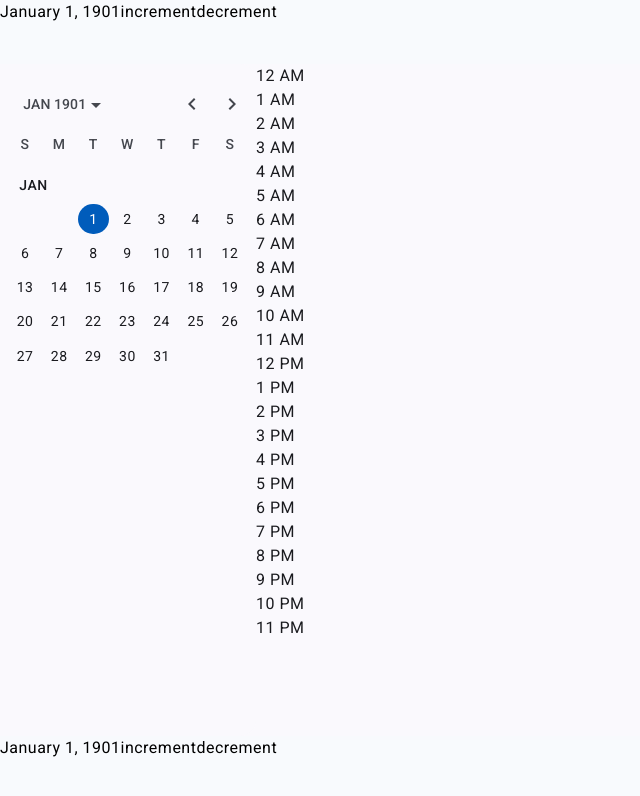
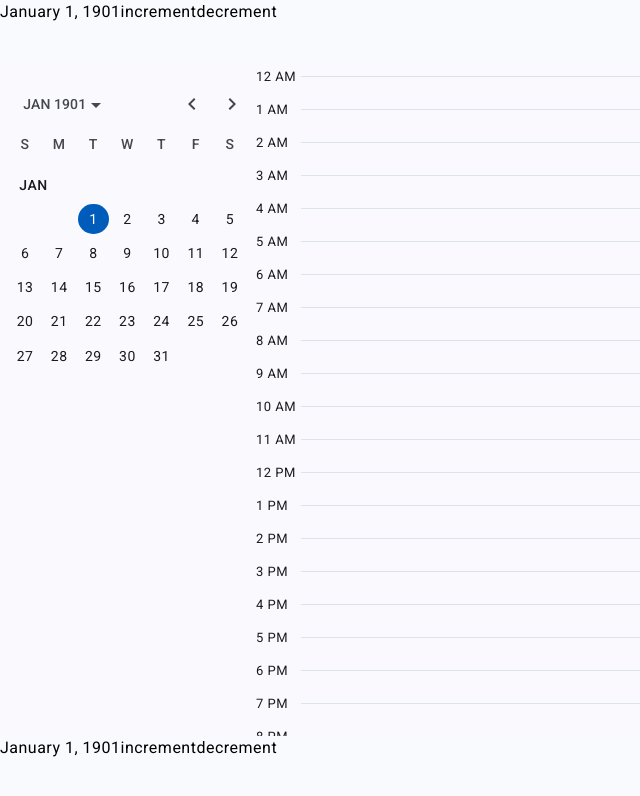
Before and after one commit to maleki-coder/payever-assessment, an Angular app: page /calendar/1/1/1 in a window 1280 px wide. Shown: the top 796 px of the page, without its empty margins (0-640 px from the left). Built offline with nearby package versions, Linux system fonts and the light colour scheme.

Commit message:
added time selection

```diff
--- a/src/app/pages/calendar/calendar.component.html
+++ b/src/app/pages/calendar/calendar.component.html
@@ -4,11 +4,23 @@
         #calendar
         [(selected)]="selected"
         (selectedChange)="onDateChange($event)"
-    ></mat-calendar>
+      />
     </mat-drawer>
     <mat-drawer-content>
-    @for(timeSlot of timeSlots | hourOnly;track timeSlot) {
-        <div>{{timeSlot }}</div>
+        @for(hour of hourSlots;track hour) {
+          <div class="hour-slot" [ngClass]="{ 'selected': isTimeSelected(hour)}"
+          (mousedown)="onMouseDown(hour)"
+          (mousemove)="onMouseMove(hour)"
+          (mouseup)="onMouseUp()">{{hour}}
+        </div>
+          @for(minute of minuteSlots;track minute) {
+            <div class="minute-slot" [ngClass]="{ 'selected': isTimeSelected(minute) }"
+            (mousedown)="onMouseDown(minute)"
+            (mousemove)="onMouseMove(minute)"
+            (mouseup)="onMouseUp()">{{minute}}</div>
           }
+
+      }
+
     </mat-drawer-content>
   </mat-drawer-container>
--- a/src/app/pages/calendar/calendar.component.scss
+++ b/src/app/pages/calendar/calendar.component.scss
@@ -7,11 +7,33 @@
     display: flex;
     flex-direction: column;
 }
+mat-drawer-content {
+    overflow-y: auto;
+    overflow-x: hidden;
+}
 mat-drawer {
     width : 20%
 }
-::ng-deep .mat-calendar-header {
-    // height: 80px; /* Adjust the height as desired */
-    font-size: 2px; /* Optional: Adjust the font size */
-
-  }
+.selected {
+    background-color: #2196f3;
+    /* Blue background for selected range */
+    color: white;
+    /* Adjust text color if needed */
+}
+.hour-slot {
+    font-size: small;
+}
+.hour-slot::before {
+    content: " ";
+    display: block;
+    height: 1px;
+    width: 100%;
+    position: relative;
+    top: 12px;
+    left: 45px;
+    background: #dde3ea;
+}
+.minute-slot {
+    visibility: hidden;
+    max-height: 2px;
+}
--- a/src/app/pages/calendar/calendar.component.ts
+++ b/src/app/pages/calendar/calendar.component.ts
@@ -1,4 +1,5 @@
-import { NgFor } from '@angular/common';
+import { NgClass, NgFor } from '@angular/common';
+import { DragDropModule } from '@angular/cdk/drag-drop';
 import {
   AfterViewInit,
   Component,
@@ -13,7 +14,7 @@ import { MatCalendar, MatDatepickerModule } from '@angular/material/datepicker';
 import { provideNativeDateAdapter } from '@angular/material/core';
 import { Router, RouterOutlet } from '@angular/router';
 import { DateNavigationService } from '@services/datenavigation.service';
-import { generateTimeSlotsWithAmPm } from 'src/app/utility/timeGenerator';
+import { generateHourSlotsWithAmPm, generateMinuteSlots } from 'src/app/utility/timeGenerator';
 import { HourOnlyPipe } from 'src/app/pipes/hourOnlyPipe';
 @Component({
   selector: 'app-calendar',
@@ -23,18 +24,28 @@ import { HourOnlyPipe } from 'src/app/pipes/hourOnlyPipe';
     MatButtonModule,
     NgFor,
     HourOnlyPipe,
+    DragDropModule,
     MatDatepickerModule,
     RouterOutlet,
+    NgClass,
   ],
   providers: [provideNativeDateAdapter()],
   templateUrl: './calendar.component.html',
   styleUrl: './calendar.component.scss',
 })
 export class CalendarComponent implements AfterViewInit, OnInit {
-  timeSlots!: Array<string>;
+  router = inject(Router);
+  private dateNavigationService = inject(DateNavigationService);
+  @ViewChild('calendar', { static: false }) calendar!: MatCalendar<Date>;
+  selected = model<Date>();
+  hourSlots!: Array<string>;
+  minuteSlots!: Array<string>;
+  isDragging = false;
+  startSelection: string | null = null;
+  endSelection: string | null = null;
   ngOnInit(): void {
-    this.timeSlots = generateTimeSlotsWithAmPm();
-    // console.log(timeSlots);
+    this.hourSlots = generateHourSlotsWithAmPm();
+    this.minuteSlots = generateMinuteSlots();
   }
   ngAfterViewInit(): void {
     this.dateNavigationService.selectedDate$.subscribe((value) => {
@@ -42,11 +53,49 @@ export class CalendarComponent implements AfterViewInit, OnInit {
       this.selected.set(value);
     });
   }
-  router = inject(Router);
-  @ViewChild('calendar', { static: false }) calendar!: MatCalendar<Date>;
-  private dateNavigationService = inject(DateNavigationService);
-  selected = model<Date>();
   onDateChange(date: Date) {
     this.dateNavigationService.navigateOnDateChange(date);
   }
+  onMouseDown(timeSlot: string) {
+    this.isDragging = true;
+    this.startSelection = timeSlot;
+    this.endSelection = null; // Reset end selection
+  }
+
+  onMouseMove(timeSlot: string) {
+    if (this.isDragging) {
+      this.endSelection = timeSlot;
+    }
+  }
+
+  onMouseUp() {
+    this.isDragging = false;
+    // Handle any final logic when mouse dragging ends
+  }
+
+  isTimeSelected(timeSlot: string): boolean {
+    if (!this.startSelection || !this.endSelection) {
+      return false;
+    }
+
+    // Logic to determine if a time slot falls within the selected range
+    const startIndex = this.getTimeSlotIndex(this.startSelection);
+    const endIndex = this.getTimeSlotIndex(this.endSelection);
+    const currentIndex = this.getTimeSlotIndex(timeSlot);
+
+    if (startIndex <= endIndex) {
+      return currentIndex >= startIndex && currentIndex <= endIndex;
+    } else {
+      return currentIndex >= endIndex && currentIndex <= startIndex;
+    }
+  }
+
+  getTimeSlotIndex(timeSlot: string): number {
+    // Custom logic to get the index of a time slot from hourSlots and minuteSlots
+    const hourIndex = this.hourSlots.indexOf(timeSlot);
+    if (hourIndex !== -1) return hourIndex;
+
+    const minuteIndex = this.minuteSlots.indexOf(timeSlot);
+    return minuteIndex;
+  }
 }
--- a/src/app/utility/timeGenerator.ts
+++ b/src/app/utility/timeGenerator.ts
@@ -1,14 +1,28 @@
-export function generateTimeSlotsWithAmPm(): string[] {
-    const timeSlots: string[] = [];
+export function generateHourSlotsWithAmPm(): string[] {
+    const hourSlots: string[] = [];
 
     for (let hour = 0; hour < 24; hour++) {
-      for (let minutes = 0; minutes < 60; minutes += 15) {
+      // for (let minutes = 0; minutes < 60; minutes += 15) {
         const period = hour < 12 ? 'AM' : 'PM'; // Determine AM or PM
         const formattedHour = hour % 12 === 0 ? 12 : hour % 12; // Convert 0 and 24 to 12 for 12-hour format
-        const formattedMinutes = String(minutes).padStart(2, '0'); // Format minutes as "MM"
-        timeSlots.push(`${formattedHour}:${formattedMinutes} ${period}`);
-      }
+        // const formattedMinutes = String(minutes).padStart(2, '0'); // Format minutes as "MM"
+        hourSlots.push(`${formattedHour} ${period}`);
+      // }
     }
 
-    return timeSlots;
+    return hourSlots;
   }
+export function generateMinuteSlots(): string[] {
+    const minSlots: string[] = [];
+
+    // for (let hour = 0; hour < 24; hour++) {
+      for (let minutes = 0; minutes < 60; minutes += 15) {
+        // const period = hour < 12 ? 'AM' : 'PM'; // Determine AM or PM
+        // const formattedHour = hour % 12 === 0 ? 12 : hour % 12; // Convert 0 and 24 to 12 for 12-hour format
+        const formattedMinutes = String(minutes).padStart(2, '0'); // Format minutes as "MM"
+        minSlots.push(`${formattedMinutes}`);
+      }
+    // }
+
+    return minSlots;
+  }
```
Lines whose indentation alone changed are shown as unchanged.
